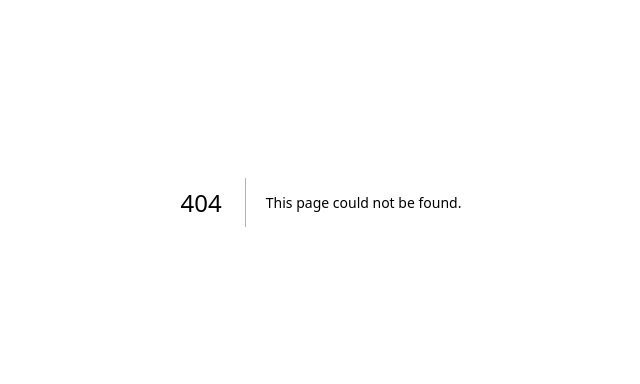
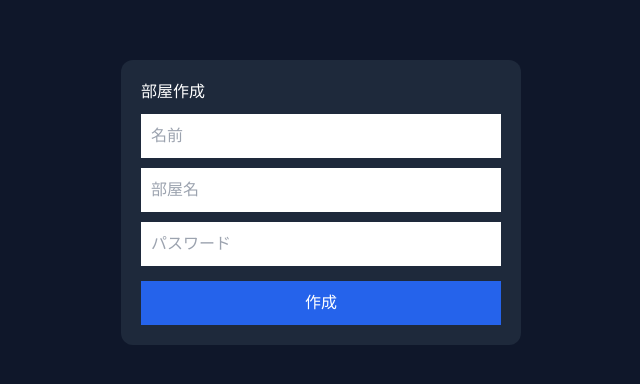
Before and after one commit to satoknan-droid/chatsite, a Next.js app: page /create in a window 1280 px wide. Before the commit this address had no page. Shown: the part 198-582 px from the top of the page, without its empty margins (319-959 px from the left). Built offline with nearby package versions, Linux system fonts and the light colour scheme.

Commit message:
Create page.tsx

```diff
--- /dev/null
+++ b/src/app/create/page.tsx
@@ -0,0 +1,109 @@
+"use client";
+
+import { useState } from "react";
+import { addDoc, collection } from "firebase/firestore";
+import { db } from "../../firebase/config";
+import bcrypt from "bcryptjs";
+
+export default function CreatePage() {
+  const [name, setName] = useState("");
+  const [room, setRoom] = useState("");
+  const [password, setPassword] = useState("");
+
+  const createRoom = async () => {
+    if (!name || !room || !password) {
+      alert("全て入力してください");
+      return;
+    }
+
+    const passwordHash = await bcrypt.hash(
+      password,
+      10
+    );
+
+    await addDoc(collection(db, "rooms"), {
+      owner: name,
+      roomName: room,
+      passwordHash,
+      createdAt: Date.now(),
+    });
+
+    alert("部屋を作成しました");
+  };
+
+  return (
+    <main
+      style={{
+        minHeight: "100vh",
+        display: "flex",
+        justifyContent: "center",
+        alignItems: "center",
+      }}
+    >
+      <div
+        style={{
+          width: "400px",
+          background: "#1e293b",
+          padding: "20px",
+          borderRadius: "12px",
+        }}
+      >
+        <h1>部屋作成</h1>
+
+        <input
+          placeholder="名前"
+          value={name}
+          onChange={(e) =>
+            setName(e.target.value)
+          }
+          style={{
+            width: "100%",
+            marginTop: "10px",
+            padding: "10px",
+          }}
+        />
+
+        <input
+          placeholder="部屋名"
+          value={room}
+          onChange={(e) =>
+            setRoom(e.target.value)
+          }
+          style={{
+            width: "100%",
+            marginTop: "10px",
+            padding: "10px",
+          }}
+        />
+
+        <input
+          type="password"
+          placeholder="パスワード"
+          value={password}
+          onChange={(e) =>
+            setPassword(e.target.value)
+          }
+          style={{
+            width: "100%",
+            marginTop: "10px",
+            padding: "10px",
+          }}
+        />
+
+        <button
+          onClick={createRoom}
+          style={{
+            width: "100%",
+            marginTop: "15px",
+            padding: "10px",
+            background: "#2563eb",
+            color: "white",
+            border: "none",
+          }}
+        >
+          作成
+        </button>
+      </div>
+    </main>
+  );
+}
```
